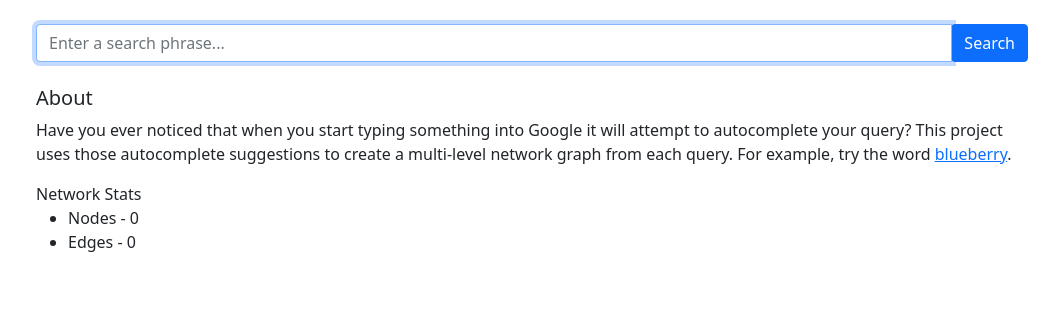
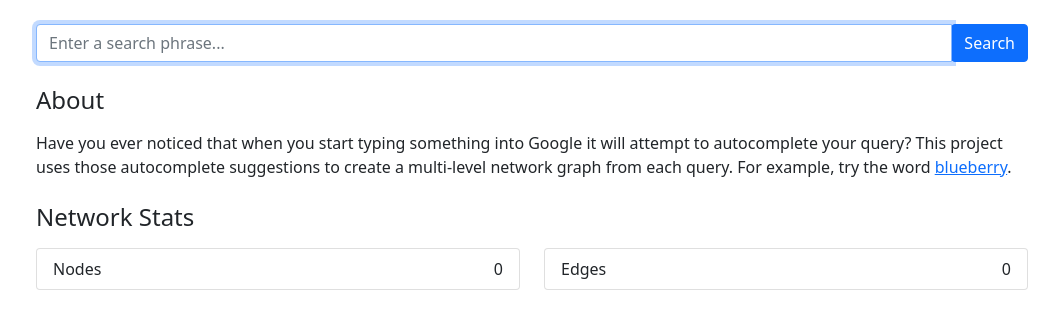
Before and after one commit to admariner/egograph, a Django app: page / in a window 1280 px wide. Shown: the part 56-385 px from the top of the page, without its empty margins (108-1167 px from the left). Run offline with Django 3.2, Linux system fonts and the light colour scheme; data that the repository does not hold is empty.

Commit message:
formatting

```diff
--- a/content/templates/search/landing.html
+++ b/content/templates/search/landing.html
@@ -4,20 +4,43 @@
 {% block content %}
 
     {# About #}
-    <div class="h5">About</div>
-    <p>Have you ever noticed that when you start typing something into Google it will attempt to autocomplete your query? This project uses those autocomplete suggestions to create a multi-level network graph from each query. For example, try the word <a href="{% url 'search:result' 'blueberry' %}">blueberry</a>.</p>
-    Network Stats
-	<ul>
-        <li>Nodes - {{stats.nodes}}</li>
-        <li>Edges - {{stats.edges}}</li>
-    </ul>
+	<div class="mb-4">
+		<div class="h4 mb-3">About</div>
+		<p>Have you ever noticed that when you start typing something into Google it will attempt to autocomplete your query? This project uses those autocomplete suggestions to create a multi-level network graph from each query. For example, try the word <a href="{% url 'search:result' 'blueberry' %}">blueberry</a>.</p>
+	</div>
+
+    {# Stats #}
+	<div class="mb-4">
+		<div class="h4 mb-3">Network Stats</div>
+		{##}
+		<div class="row">
+			{##}
+			<div class="col">
+				<ul class="list-group">
+					<li class="list-group-item d-flex justify-content-between align-items-center">
+						Nodes <span>{{stats.nodes}}</span>
+					</li>
+				</ul>
+			</div>
+			{##}
+			<div class="col">
+				<ul class="list-group">
+					<li class="list-group-item d-flex justify-content-between align-items-center">
+						Edges <span>{{stats.edges}}</span>
+					</li>
+				</ul>
+			</div>
+		</div>
+	</div>
 
     {# Export #}
     {% comment %}
-    <div class="h5">Export</div>
-	<ul>
-        <li><a href="">Pajek format</a> - Can be imported into a variety of network analysis tools, such as Gephi, NetworkX, NodeXL, Pajek, NetMiner, and Social Network Visualizer.</li>
-    </ul>
+	<div class="mb-4">
+		<div class="h4 mb-3">Export</div>
+        <ul>
+            <li><a href="">Pajek format</a> - Can be imported into a variety of network analysis tools, such as Gephi, NetworkX, NodeXL, Pajek, NetMiner, and Social Network Visualizer.</li>
+        </ul>
+    </div>
     {% endcomment %}
 
 {% endblock %}
```
